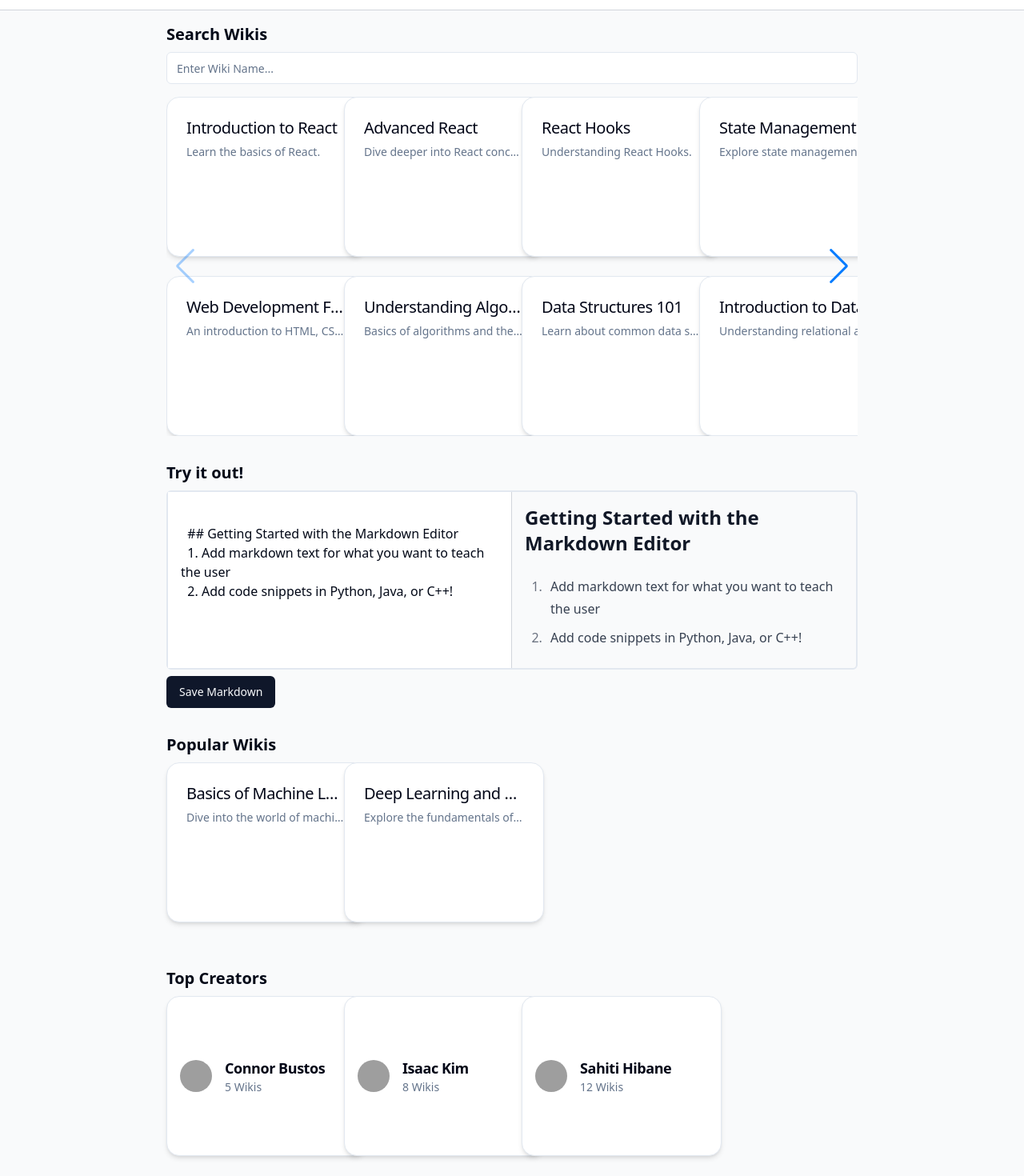
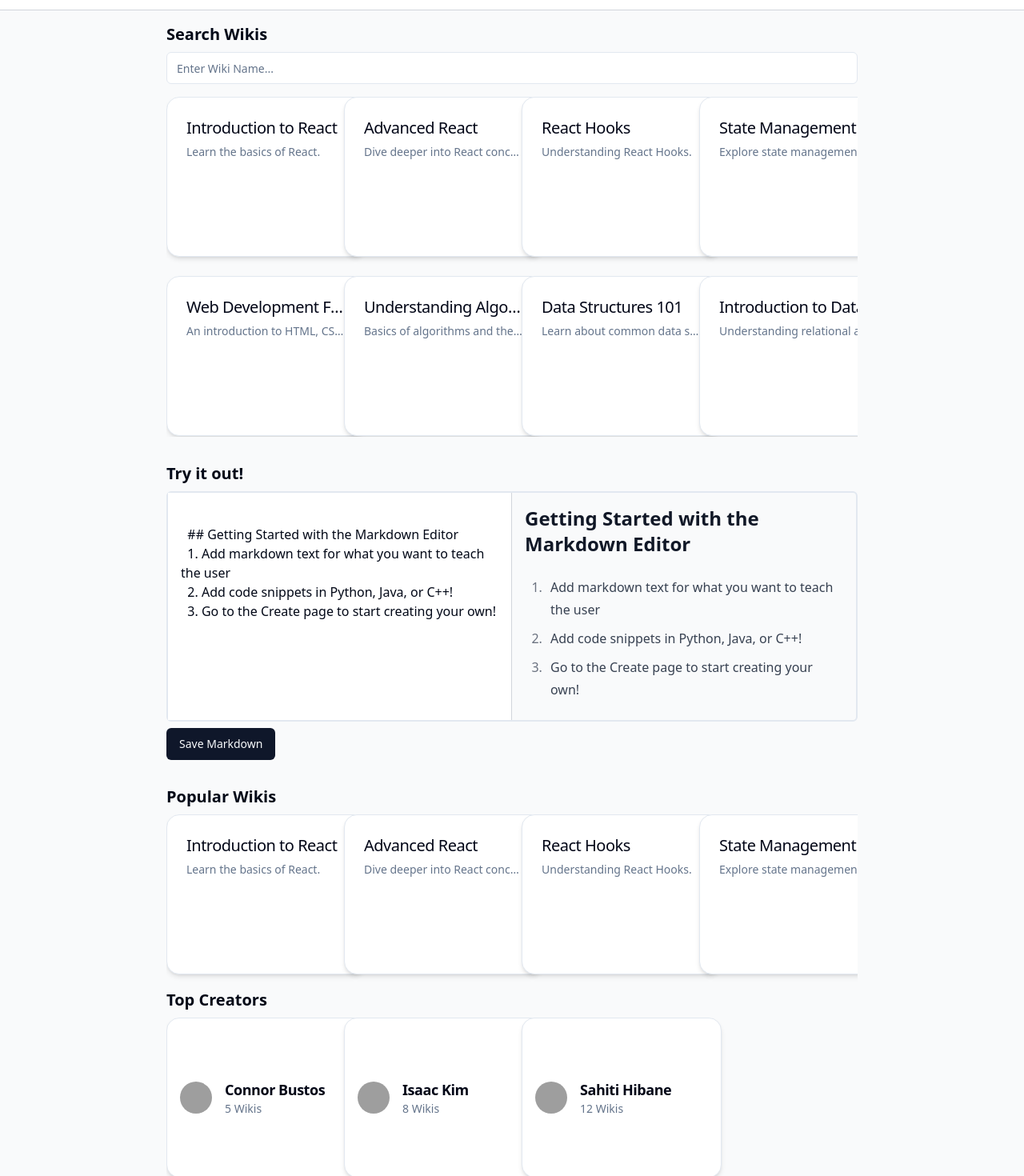
Before and after one commit to connorbustos/selflearn, a Next.js app: page /new_home_page in a window 1280 px wide. Shown: the part 40-1510 px from the top of the page at 80% size. Built offline with nearby package versions, Linux system fonts and the light colour scheme; no server answers; grey boxes are pictures that could not be loaded.

Commit message:
add getAllWikiDrafts API, made the profile page display a users drafts, made the wiki form buttons disabled when the user is creating a wiki, and added the toast for successfully creating a wiki, made wiki cards vertically scrollable on the new home page (still hardcoded)

```diff
--- /dev/null
+++ b/app/api/getAllWikiDrafts/route.ts
@@ -0,0 +1,15 @@
+import { NextResponse } from "next/server";
+import clientPromise from "../../../libs/db";
+
+export async function GET(request: Request) {
+  try {
+    const client = await clientPromise;
+    const db = client.db();
+    const result = await db.collection("WikiDrafts").find().toArray();
+    return NextResponse.json(result);
+  } catch (error) {
+    console.error("Error:", error);
+    // Throw the error to be caught by the caller
+    throw new Error("Internal Server Error");
+  }
+}
--- a/app/create_new_wiki/page.tsx
+++ b/app/create_new_wiki/page.tsx
@@ -1,5 +1,5 @@
 "use client";
-import React from "react";
+import React, { useState } from "react";
 import { Formik, Form, Field } from "formik";
 import WikiEditor from "@/components/WikiEditor";
 import { Toaster } from "@/components/ui/toaster";
@@ -7,15 +7,24 @@ import { useToast } from "@/components/ui/use-toast";
 import { Button } from "@/components/ui/button";
 import { useWikiDataStore } from "@/store/wikiData.store";
 import { useSession } from "next-auth/react";
+import { Switch } from "@/components/ui/switch";
 
 const CreateWiki: React.FC = () => {
   const { toast } = useToast();
-
   const { data: session } = useSession();
-
   const { title, content, owner } = useWikiDataStore();
 
+  const [isDraft, setIsDraft] = useState(false);
+  const [isDisabled, setIsDisabled] = useState(false);
+
+  const handleSuccessfulCreation = () => {
+    toast({
+      description: "Wiki Successfully Created!",
+    });
+  };
+
   const handleSubmit = async (values: any) => {
+    setIsDisabled(true);
     try {
       const myHeaders = new Headers();
       myHeaders.append("Content-Type", "application/json");
@@ -23,6 +32,7 @@ const CreateWiki: React.FC = () => {
       const raw = JSON.stringify({
         title: values.title,
         content: content,
+        isDraft: isDraft,
         owner: session?.user?.name,
       });
 
@@ -40,6 +50,9 @@ const CreateWiki: React.FC = () => {
       console.log(result);
     } catch (error) {
       console.log("error", error);
+    } finally {
+      setIsDisabled(false);
+      handleSuccessfulCreation();
     }
   };
 
@@ -50,6 +63,10 @@ const CreateWiki: React.FC = () => {
       </div>
     );
   }
+
+  const handleIsDraftChange = () => {
+    setIsDraft(!isDraft);
+  };
 
   return (
     <div className="w-full max-w-6xl mx-auto my-10">
@@ -73,12 +90,23 @@ const CreateWiki: React.FC = () => {
                 type="text"
                 className="shadow appearance-none border rounded w-full py-2 px-3 text-gray-700 leading-tight focus:outline-none focus:shadow-outline"
                 placeholder="Enter Wiki Title"
+                disabled={isDisabled}
               />
               <WikiEditor />
             </div>
             <Toaster />
+            <div className="flex items-center mb-2">
+              <Switch
+                checked={isDraft}
+                disabled={isDisabled}
+                onCheckedChange={handleIsDraftChange}
+              />
+              <span className="ml-2 align-middle">Save as Draft</span>
+            </div>
             <div className="flex items-center justify-center">
-              <Button type={"submit"}>Create Wiki</Button>
+              <Button type={"submit"} disabled={isDisabled}>
+                Create Wiki
+              </Button>
             </div>
           </Form>
         )}
--- a/app/new_home_page/page.tsx
+++ b/app/new_home_page/page.tsx
@@ -1,15 +1,10 @@
 "use client";
-import Link from "next/link";
 import React, { useState } from "react";
 import { Input } from "@/components/ui/input";
 import WikiCard from "@/components/WikiCard";
 import MarkdownEditor from "@/components/MarkdownEditor";
 import CreatorCard from "@/components/CreatorCard";
-
-import { Swiper, SwiperSlide } from "swiper/react";
-import "swiper/css";
-import "swiper/css/navigation";
-import { Navigation } from "swiper/modules";
+import Link from "next/link";
 
 const NewHomePage = () => {
   // Sample list of learning materials
@@ -51,6 +46,16 @@ const NewHomePage = () => {
       title: "Introduction to Databases",
       description: "Understanding relational and NoSQL databases.",
     },
+    {
+      id: 9,
+      title: "Introduction to Databases",
+      description: "Understanding relational and NoSQL databases.",
+    },
+    {
+      id: 10,
+      title: "Introduction to Databases",
+      description: "Understanding relational and NoSQL databases.",
+    },
   ];
 
   const popularWikis = [
@@ -89,13 +94,17 @@ const NewHomePage = () => {
   ## Getting Started with the Markdown Editor
   1. Add markdown text for what you want to teach the user
   2. Add code snippets in Python, Java, or C++!
+  3. Go to the Create page to start creating your own!
   `;
+
   const filteredMaterials = learningMaterials.filter((material) =>
     material.title.toLowerCase().startsWith(searchQuery.toLowerCase())
   );
+
   const filteredPopularWikis = popularWikis.filter((wiki) => {
     return wiki.title.toLowerCase().startsWith(searchQuery.toLowerCase());
   });
+
   return (
     <div className="bg-gray-50">
       <div className="pt-4">
@@ -110,33 +119,13 @@ const NewHomePage = () => {
             onChange={(e) => setSearchQuery(e.target.value)}
             className="mb-2"
           />
-          <div className="overflow-hidden">
-            <Swiper
-              navigation={true}
-              modules={[Navigation]}
-              className="mySwiper"
-              spaceBetween={50}
-              slidesPerView={1}
-              onSlideChange={() => console.log("slide change")}
-              onSwiper={(swiper) => console.log(swiper)}
-            >
-              <SwiperSlide>
+          <div className="overflow-y-auto max-h-[425px]">
             <div className="grid grid-cols-2 md:grid-cols-4 gap-6">
-                  {filteredMaterials.slice(0, 8).map((material) => (
+              {filteredMaterials.map((material) => (
                 <WikiCard key={material.id} {...material} />
               ))}
             </div>
-              </SwiperSlide>
-              <SwiperSlide>
-                <div className="grid grid-cols-2 md:grid-cols-4 gap-6">
-                  {filteredMaterials.slice(0, 8).map((material) => (
-                    <WikiCard key={material.id} {...material} />
-                  ))}
           </div>
-              </SwiperSlide>
-            </Swiper>
-          </div>
-
           <div className="text-xl font-bold mr-8 flex items-end mt-6">
             Try it out!
           </div>
@@ -150,18 +139,22 @@ const NewHomePage = () => {
           <div className="text-xl font-bold mr-8 flex items-end">
             Popular Wikis
           </div>
+          <div className="overflow-y-auto max-h-[210px]">
             <div className="flex-wrap justify-center grid grid-cols-2 md:grid-cols-4 gap-6 justify-center items-start mb-12">
-            {filteredPopularWikis.map((wiki) => (
+              {filteredMaterials.map((wiki) => (
                 <WikiCard key={wiki.id} {...wiki} />
               ))}
+            </div>
           </div>
           <div className="text-xl font-bold mr-8 flex items-end">
             Top Creators
           </div>
-          <div className="flex-wrap justify-center grid grid-cols-2 md:grid-cols-4 gap-6 justify-center items-start mb-24">
+          <div className="overflow-y-auto max-h-[210px] mb-24">
+            <div className="flex-wrap justify-center grid grid-cols-2 md:grid-cols-4 gap-6 justify-center items-start">
               {creators.map((creator) => (
                 <CreatorCard key={creator.id} {...creator} />
               ))}
+            </div>
           </div>
         </div>
       </div>
--- a/components/Navbar.tsx
+++ b/components/Navbar.tsx
@@ -28,11 +28,10 @@ const Navbar: React.FC<NavbarProps> = ({ currentPath }) => {
   return (
     <nav className="text-black py-3 px-6 flex justify-between border-b border-gray-300">
       <div className="flex items-center">
-        <div className="text-xl font-bold mr-8 scale-125">SelfLearn</div>
+        <Link href="/search">
+          <div className="text-xl font-bold mr-8 scale-125">SelfLearn</div>
+        </Link>
         <ul className="flex space-x-4 items-end">
-          <Link href="/search">
-            <div className="hover:text-gray-300">Search</div>
-          </Link>
           <Link href="/create_new_wiki">
             <div className="hover:text-gray-300">Create</div>
           </Link>
--- a/components/WikiTable.tsx
+++ b/components/WikiTable.tsx
@@ -31,8 +31,23 @@ const getUserCreatedWikis = async (owner: string) => {
   });
 };
 
+const getUserWikiDrafts = async (owner: string) => {
+  const response = await fetch("http://localhost:3000/api/getAllWikiDrafts");
+  const data = await response.json();
+  const wikisWithMappedIds = data.map((wiki: any) => {
+    return {
+      ...wiki,
+      id: wiki._id,
+    };
+  });
+  return wikisWithMappedIds.filter((wiki: WikiData) => {
+    return wiki.owner === owner;
+  });
+};
+
 const WikiTable = async ({ owner }: WikiTableProps) => {
   const data: Array<WikiData> = await getUserCreatedWikis(owner);
+  const userDrafts: Array<WikiData> = await getUserWikiDrafts(owner);
 
   return (
     <div className="flex flex-col justify-center items-center w-full px-10">
@@ -60,8 +75,28 @@ const WikiTable = async ({ owner }: WikiTableProps) => {
                   {wiki.dateModified ?? "04/04/2024"}
                 </TableCell>
                 <TableCell className="text-right">
-                  <Button>
+                  <Button className="min-w-[96px] max-w-[96px]">
                     <Link href={`/view_wiki/${wiki.id}`}>View Wiki</Link>
+                  </Button>
+                </TableCell>
+              </TableRow>
+            );
+          })}
+          {userDrafts.map((wiki: WikiData) => {
+            return (
+              <TableRow key={userDrafts.indexOf(wiki)}>
+                <TableCell>Draft</TableCell>
+                <TableCell>{wiki.title}</TableCell>
+                <TableCell className="text-right">
+                  {wiki.datePublished ?? "04/03/2024"}
+                </TableCell>
+                <TableCell className="text-right">
+                  {wiki.dateModified ?? "04/04/2024"}
+                </TableCell>
+                <TableCell className="text-right">
+                  {/** TODO: Make this button load the wiki draft contents into the wiki editor! */}
+                  <Button className="min-w-[96px] max-w-[96px]">
+                    Edit Wiki
                   </Button>
                 </TableCell>
               </TableRow>
--- a/package.json
+++ b/package.json
@@ -37,7 +37,6 @@
     "react-markdown": "^9.0.1",
     "react-resizable-panels": "^2.0.16",
     "remark-toc": "^9.0.0",
-    "swiper": "^11.1.0",
     "tailwind-merge": "^2.2.1",
     "tailwindcss-animate": "^1.0.7",
     "uuid": "^9.0.1",
```
Also changed, not shown: 1 other file (tests, documents, lock files or other folders). Lines whose indentation alone changed are shown as unchanged.
